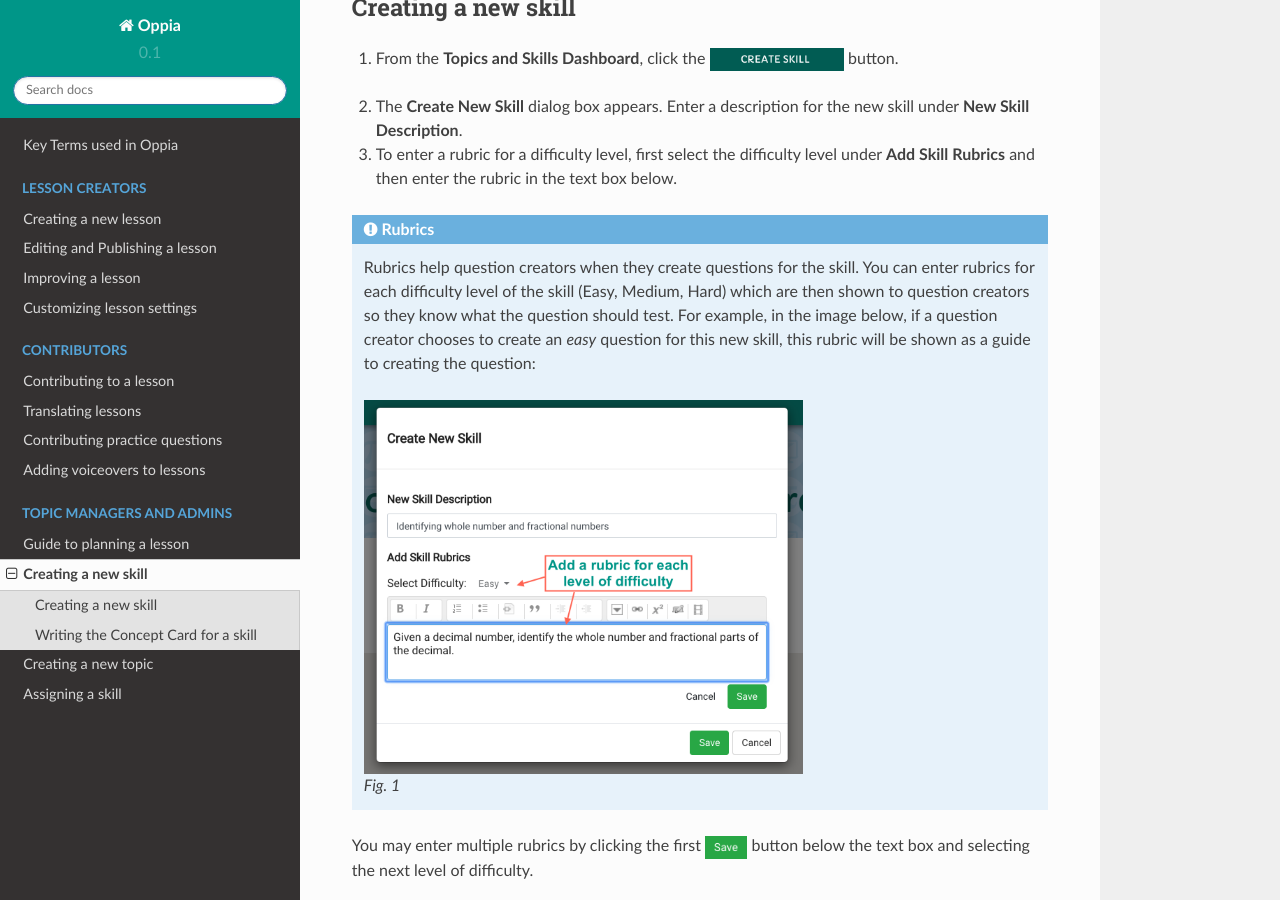
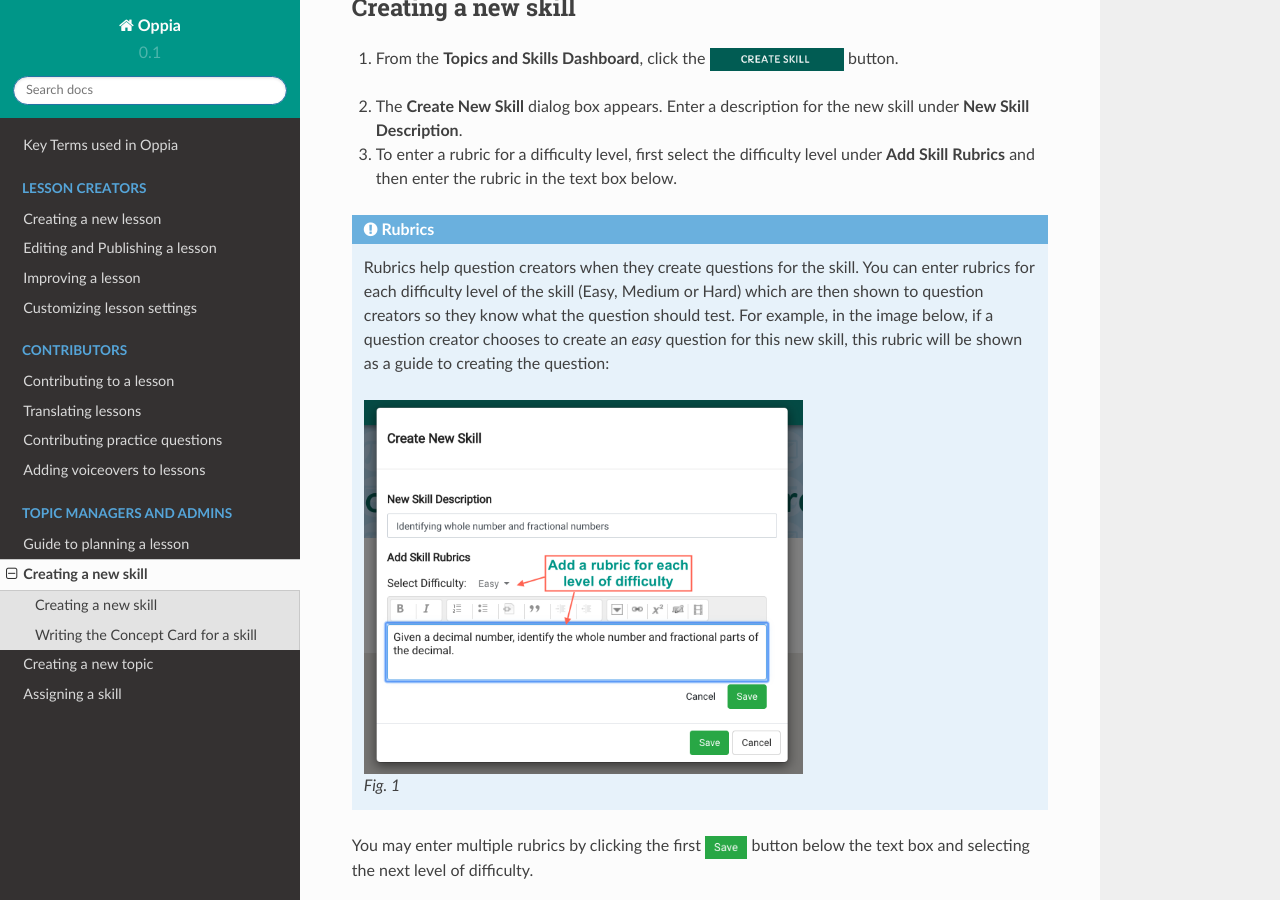
Before and after one commit to oppia/creator-documentation, a Sphinx documentation site: the page built from docs/admins/skills.rst, in a window 1280 px wide and 900 px high, scrolled down 681 px. Built offline with Sphinx 7.4.7 and the Read the Docs theme 2.0.0, drawn with Linux system fonts in a browser that asks for light colours.

Commit message:
some grammatical changes

```diff
--- a/docs/admins/skills.rst
+++ b/docs/admins/skills.rst
@@ -30,7 +30,7 @@ Creating a new skill
 
 .. admonition:: Rubrics
 
-   Rubrics help question creators when they create questions for the skill. You can enter rubrics for each difficulty level of the skill (Easy, Medium, Hard) which are then shown to question creators so they know what the question should test. For example, in the image below, if a question creator chooses to create an *easy* question for this new skill, this rubric will be shown as a guide to creating the question:
+   Rubrics help question creators when they create questions for the skill. You can enter rubrics for each difficulty level of the skill (Easy, Medium or Hard) which are then shown to question creators so they know what the question should test. For example, in the image below, if a question creator chooses to create an *easy* question for this new skill, this rubric will be shown as a guide to creating the question:
 
    .. figure:: /images/new_skill.png
       :alt: Create new skill
```
Also changed, not shown: docs/admins/guide.rst (+7 -7 lines).
